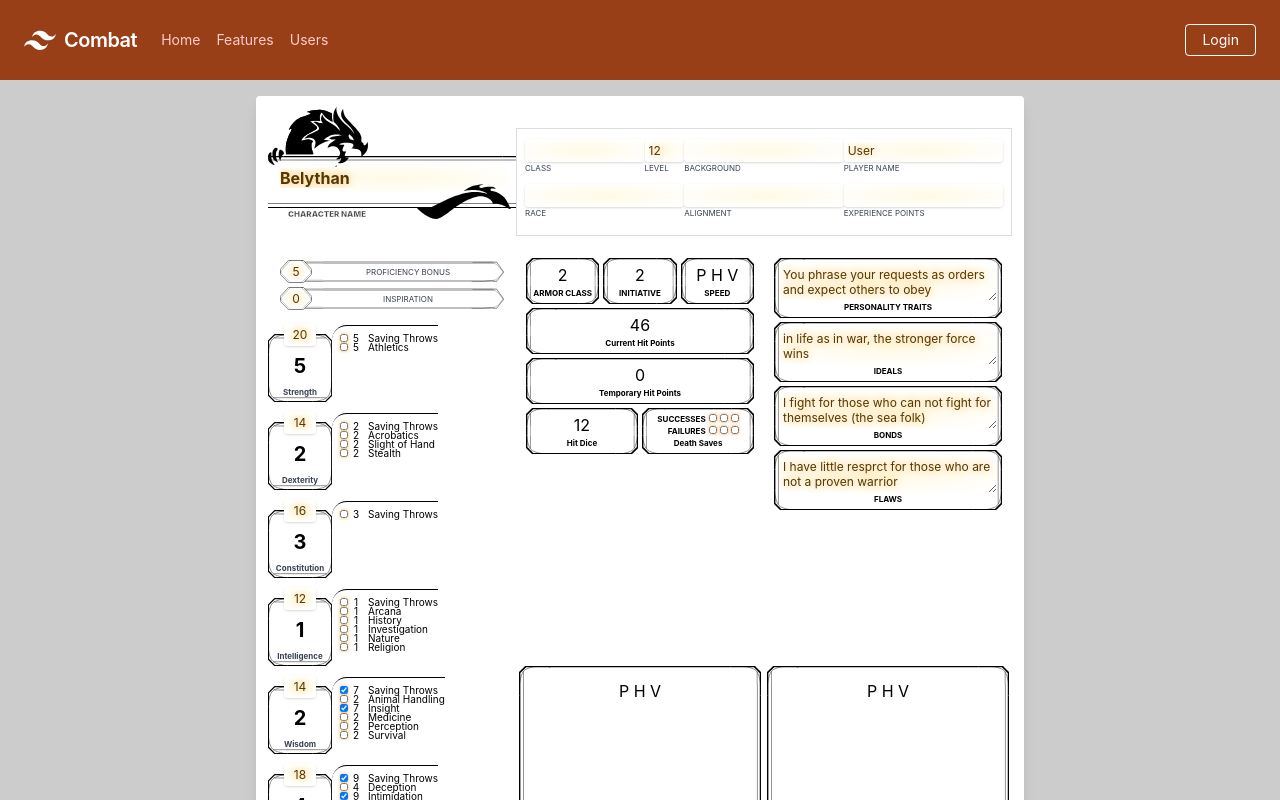
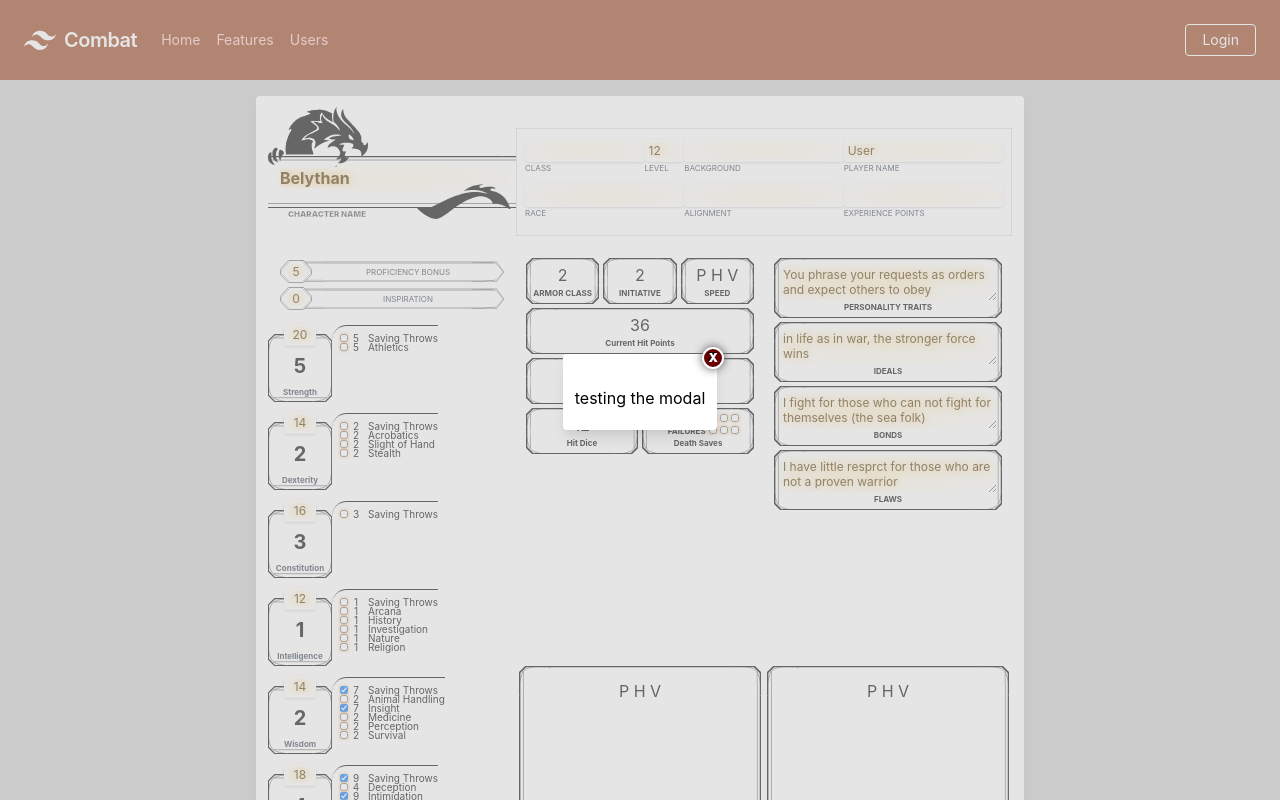
Before and after one commit to Brian-Fairbanks/combat, a React (Create React App) app in the folder client/: page /Character in a window 1280 px wide. Shown: the top 800 px of the page. Built offline with nearby package versions, Linux system fonts and the light colour scheme; no server answers.

Commit message:
Added a modal component, since tailwind does not have one by default

```diff
--- a/client/src/components/CharacterSheet/index.js
+++ b/client/src/components/CharacterSheet/index.js
@@ -1,4 +1,5 @@
 import React, { useRef, useState, useEffect } from "react";
+import Modal from "../Modal";
 import TextareaAutosize from 'react-textarea-autosize';
 import './styles.css';
 // import { Link } from "react-router-dom";
@@ -15,6 +16,8 @@ function CharacterSheet() {
 
   const playerclass = useRef(0);
 
+  const [modal, setModal] = useState(true);
+
   const [stats, setStats] = useState({
     name:"Belythan",
     level: 12,
@@ -23,7 +26,8 @@ function CharacterSheet() {
     proficiency: 5,
     INSPIRARTION: 0,
     passiveWisdom: 0,
-    HP: 1,
+    HP: 0,
+    healthRolls:[],
     tempHP: 0,
     ac: 0,
     initiative: 0,
@@ -171,7 +175,11 @@ function CharacterSheet() {
           valsToSet["passiveWisdom"] = 10 + (valsToSet["wisRolls"].find(roll => (roll.name === "Perception")).score)
           break;
         case "con":
-          valsToSet["HP"] = 10 + (valsToSet.conMod * stats.level);
+          let healthFromRolls=0;
+          stats.healthRolls.forEach(roll => {
+            healthFromRolls+= roll;
+          })
+          valsToSet["HP"] = healthFromRolls + (valsToSet.conMod * stats.level);
           break;
         case "dex":
           valsToSet["ac"] = (valsToSet.dexMod);
@@ -241,9 +249,12 @@ function CharacterSheet() {
   }
 
 
-  // Printing sheet for view
-  //========================================
+  //  =======================================
+  //  ||  Printing sheet for view
+  //  ========================================
+
   return (
+    <div>
     <form className="grid grid-cols-3 bg-white shadow-lg rounded p-3 pb-5 pt-8 mb-4 md:w-3xl max-w-3xl min-w-3xl my-4 mx-auto">
 
       {/* 1/1 */}
@@ -712,6 +723,10 @@ function CharacterSheet() {
 
 
     </form>
+
+    {/* Modals */}
+    <Modal visible={modal} close={() => {setModal(false)}}></Modal>
+    </div>
   );
 }
 
--- /dev/null
+++ b/client/src/components/Modal/index.js
@@ -0,0 +1,27 @@
+import React from 'react';
+import './styles.css';
+
+
+//  To use!
+//==============================================
+//     const [modal, setModal] = useState(true);
+//     <Modal visible={modal} close={() => {setModal(false)}}></Modal>
+
+
+function Modal(props) {
+  return (
+    <div>
+      {!props.visible ? "" :
+        <div className="modal flex justify-center align-center items-center">
+          <div className="bg-white shadow-lg rounded p-3 pb-5 pt-8 mb-4 md:w-3xl max-w-3xl min-w-3xl mx-auto relative"  onClick={props.close}>
+            <div className="closeButton">X</div>
+            testing the modal
+            {props.content}
+          </div>
+        </div>
+      }
+    </div>
+  )
+}
+
+export default Modal;
--- /dev/null
+++ b/client/src/components/Modal/styles.css
@@ -0,0 +1,36 @@
+.modal{
+  position:fixed;
+  top:0px;
+  left:0px;
+  background:rgba(204,204,204,.5);
+  z-index:255;
+  width:100vw;
+  height:100vh;
+}
+
+.closeButton{
+  position:absolute;
+  top:0px;
+  right:0px;
+  border:2px solid white;
+  border-radius:999px;
+  color:white;
+  font-weight:900;
+  background:#600;
+  text-align:center;
+  width:22px;
+  height:22px;
+  font-size:12px;
+  margin-top:-7px;
+  margin-right:-7px;
+  box-shadow:0px 0px 10px #555;
+  text-shadow:-1px -1px 0px black;
+  cursor:pointer;
+}
+
+.closeButton:hover{
+  background:#A00;
+  box-shadow:0px 0px 10px #855;
+  border-color:#fdd;
+  text-shadow:0px 0px 2px #fdd;
+}
```
